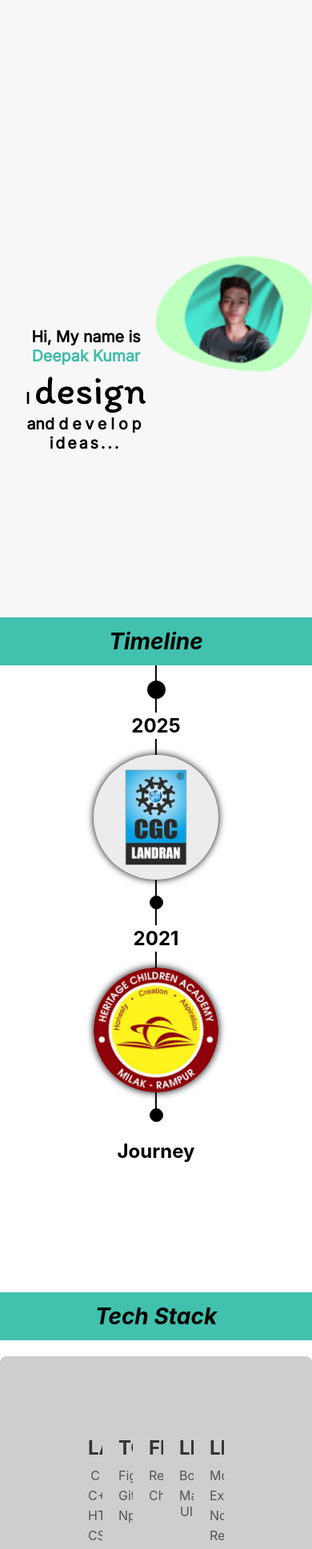
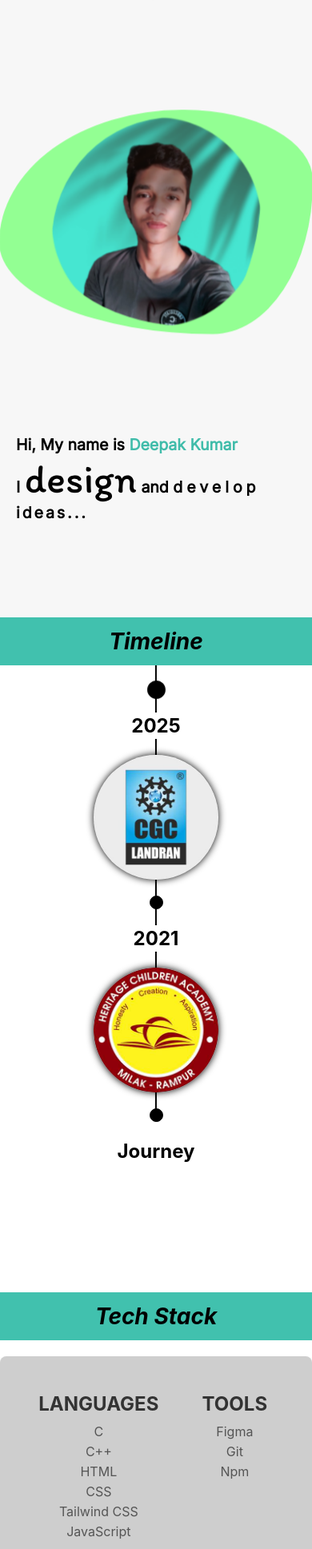
Before and after one commit to iQliPsE-22/iQliPsE-22, a React (Create React App) app: page / in a window 390 px wide. Shown: the part 52-1989 px from the top of the page at 80% size. Built offline with nearby package versions, Linux system fonts and the light colour scheme; no server answers.

Commit message:
respponse

```diff
--- a/src/App.css
+++ b/src/App.css
@@ -6,11 +6,15 @@
   margin: 0;
   padding: 0;
   overflow-x: hidden;
-  user-select: none;
 }
 
 body::-webkit-scrollbar {
   background-color: black;
+}
+
+::selection {
+  background-color: #93ff93;
+  color: #fff;
 }
 
 body::-webkit-scrollbar-thumb {
@@ -30,7 +34,8 @@ header {
 .App {
   background-color: #f7f7f7;
   display: flex;
-  flex-direction: row;
+  flex-direction: row-reverse;
+  height: 90vh;
 }
 
 #iqlipse-res {
@@ -40,10 +45,6 @@ header {
 a {
   text-decoration: none;
   color: inherit;
-}
-
-.App {
-  height: 90vh;
 }
 
 #logo {
@@ -90,7 +91,7 @@ a {
 }
 
 .omega {
-  background-color: #bdffbd;
+  background-color: #93ff93;
   animation: bubble 6s infinite;
   transition: transform 0.3s ease-in-out;
   padding: 10px;
@@ -251,14 +252,24 @@ a {
 }
 
 @media screen and (max-width: 920px) {
-  #info {
-    text-align: center;
-    font-size: small;
-    margin-top: 12pc;
+  header {
+    display: none;
   }
 
-  header {
-    display: none;
+  .App {
+    flex-direction: column;
+  }
+
+  #display {
+    justify-content: center;
+    width: 100%;
+    justify-content: center;
+    height: 70%;
+  }
+
+  #info {
+    font-size: small;
+    width: 100%;
   }
 
   #iqlipse-res {
@@ -266,10 +277,9 @@ a {
     display: block;
     text-align: center;
     background-color: rgb(247, 247, 247);
-  }
+    text-shadow: 1px 1px 2px rgba(0, 0, 0, 0.5);
+    /* Adds a shadow effect */
 
-  #display {
-    justify-content: center;
   }
 
   #display img {
@@ -283,8 +293,19 @@ a {
     margin-right: 0px;
   }
 
+  #tech {
+    display: grid;
+    grid-template-columns: auto auto;
+    padding: 25px;
+  }
+
+  #tech section {
+    margin-top: 20px;
+  }
+
   .iframe-container iframe {
     width: 100%;
     height: 100%;
   }
+
 }
--- a/src/App.js
+++ b/src/App.js
@@ -5,7 +5,7 @@ import Quiz from "./components/Quiz";
 import Header from "./components/Header";
 import TimeLine from "./components/TimeLine";
 import Footer from "./components/Footer";
-
+import LeetCode from "./components/LeetCode";
 function App() {
   const [txtIndex, setTxtIndex] = useState(0);
   const [txt, setTxt] = useState(["things", "webSites", "webApps", "ideas"]);
@@ -22,6 +22,12 @@ function App() {
     <>
       <Header />
       <div className="App">
+        <div id="display">
+          <div id="outer" className="omega">
+            <img src={PIC} alt="iQlipse's Pic" />
+          </div>
+          <span id="outer"></span>
+        </div>
         <div id="info">
           <h2>
             Hi, My name is <span id="name">Deepak Kumar</span>
@@ -33,12 +39,6 @@ function App() {
               {txt[txtIndex] + "..."}
             </span>
           </h2>
-        </div>
-        <div id="display">
-          <div id="outer" className="omega">
-            <img src={PIC} alt="iQlipse's Pic" />
-          </div>
-          <span id="outer"></span>
         </div>
       </div>
 
@@ -101,6 +101,7 @@ function App() {
         <h1 id="work">
           <em>Work</em>
         </h1>
+        <LeetCode />
         <Quiz />
       </div>
       <Footer />
--- /dev/null
+++ b/src/components/LeetCode.jsx
@@ -0,0 +1,43 @@
+import React, { useEffect, useState } from "react";
+import "./leet.css"
+const LeetCode = () => {
+  const [rank, setRank] = useState(null);
+  const [totalSolved, setTotalSolved] = useState(null);
+  useEffect(() => {
+    const fetchRank = async () => {
+      const url = "https://leetcodeapi.p.rapidapi.com/IQlipse_22/rank";
+      const url1 = "https://leetcodeapi.p.rapidapi.com/IQlipse_22/totalSolved";
+      const options = {
+        method: "GET",
+        headers: {
+          "X-RapidAPI-Key":
+            "a3ecef6823msh7a112161d1b16cep1ef573jsndc3ab7a2a9dd",
+          "X-RapidAPI-Host": "leetcodeapi.p.rapidapi.com",
+        },
+      };
+
+      try {
+        const response = await fetch(url, options);
+        const response1 = await fetch(url1, options);
+        const result = await response.text();
+        const result1 = await response1.text();
+        setRank(result); // Update the state with the fetched data
+        setTotalSolved(result1);
+      } catch (error) {
+        console.error(error);
+      }
+    };
+
+    fetchRank(); // Call the async function to fetch the data
+  }, []); // Empty dependency array to run the effect only once
+
+  return (
+    <div id = "leetcode">
+      <h2>LeetCode</h2>
+      <h3 id = "rank">{rank}</h3>
+      <h3>{totalSolved}</h3>
+    </div>
+  );
+};
+
+export default LeetCode;
--- /dev/null
+++ b/src/components/leet.css
@@ -0,0 +1,19 @@
+#leetcode {
+    color: rgb(255, 161, 22);
+}
+
+#leetcode h2 {
+    color: rgb(255, 161, 22) !important;
+    background-color: rgb(26, 26, 26);
+    border-radius: 0px !important;
+}
+
+#leetcode h2 {
+    /* background-color: rgb(40, 40, 40) !important; */
+    border-radius: 0px !important;
+}
+
+#rank h2{
+
+    color: white !important;
+}
```
